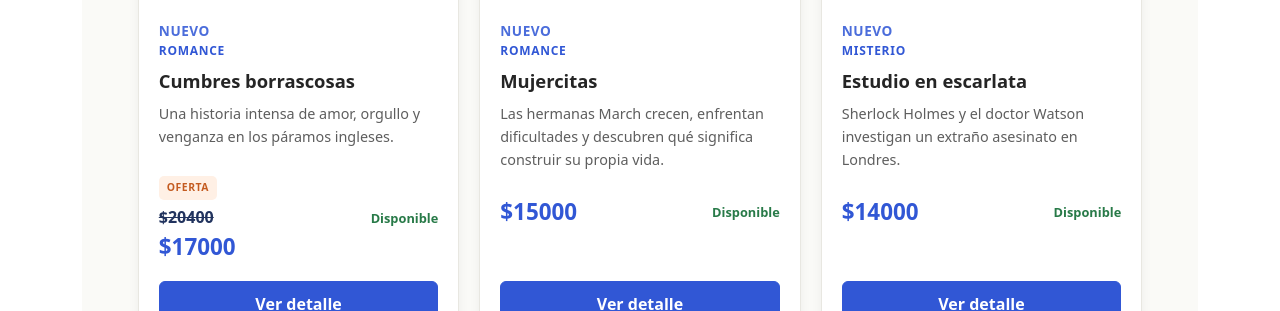
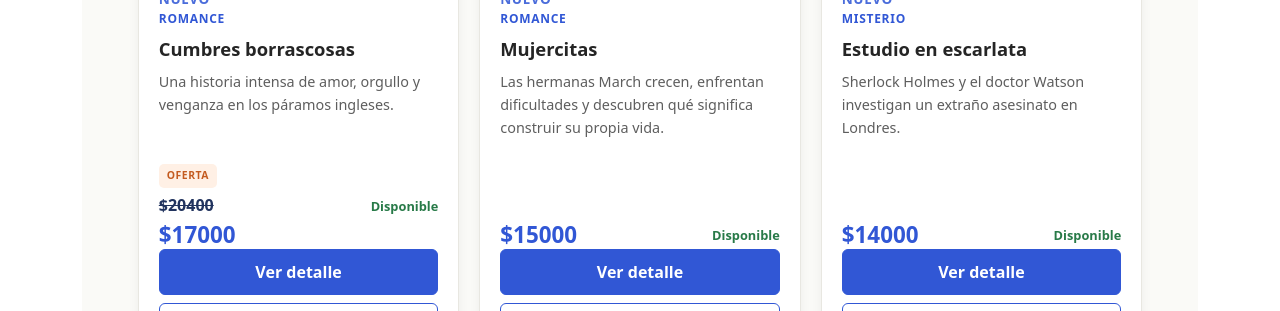
Before and after one commit to Pawlil/tp1-frontend, a React (Vite) app: page /novedades in a window 1280 px wide. Shown: the part 576-887 px from the top of the page. Built offline with nearby package versions, Linux system fonts and the light colour scheme.

Commit message:
Correcion de las cards que los textos se veian distintos dependiendo de cada card

```diff
--- a/src/components/ProductCard.css
+++ b/src/components/ProductCard.css
@@ -9,6 +9,12 @@
     transform 0.2s ease,
     box-shadow 0.2s ease,
     border-color 0.2s ease;
+}
+
+.product-card .card-body {
+  display: flex;
+  flex-direction: column;
+  height: 100%;
 }
 
 .product-card:hover {
@@ -61,6 +67,7 @@
   -webkit-box-orient: vertical;
   -webkit-line-clamp: 3;
   line-clamp: 3;
+  flex-grow: 1;
 }
 
 .product-card-info {
@@ -69,7 +76,7 @@
   align-items: center;
   justify-content: space-between;
   gap: 8px;
-  margin: 12px 0 20px;
+  margin-top: auto;
 }
 
 .product-card-price {
```
